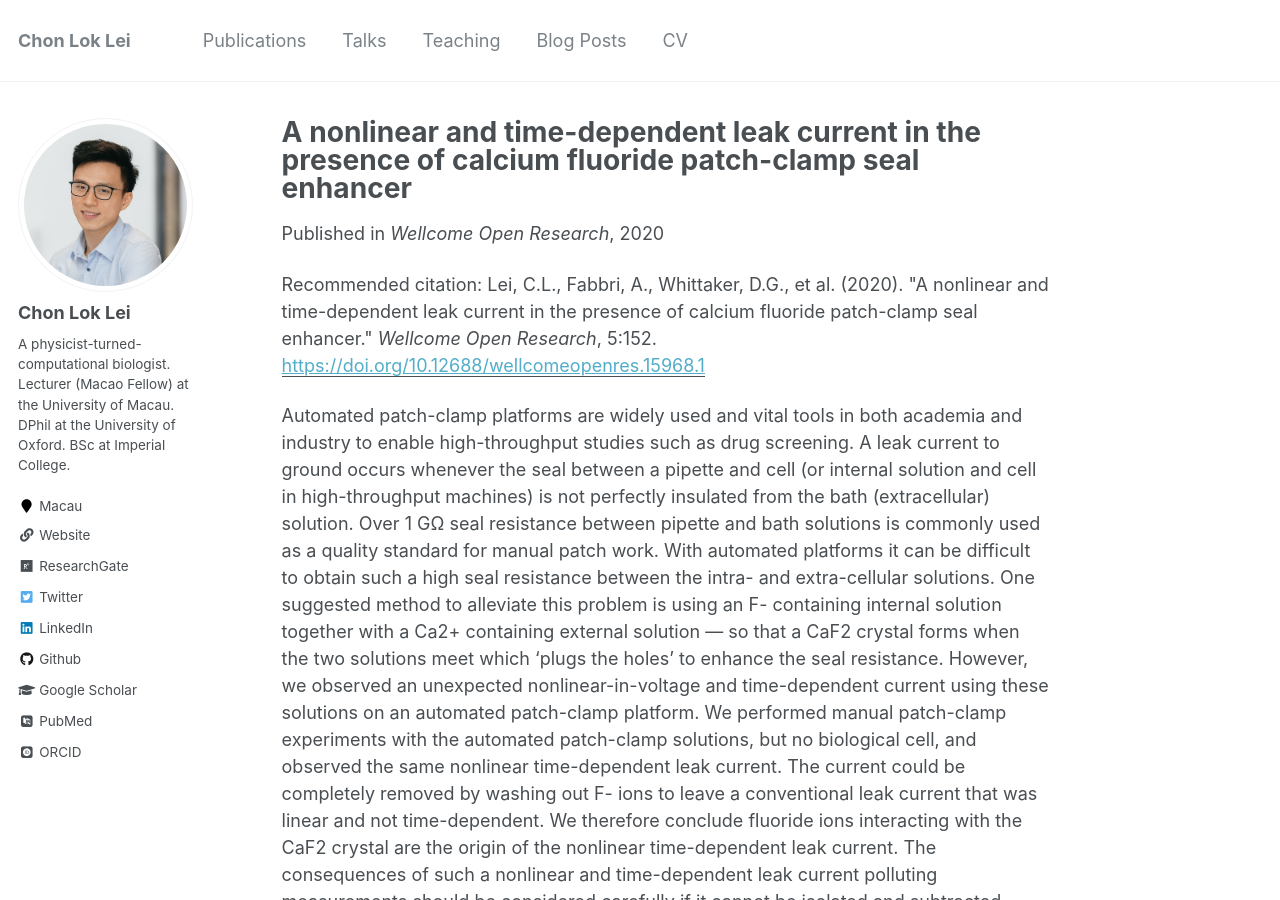
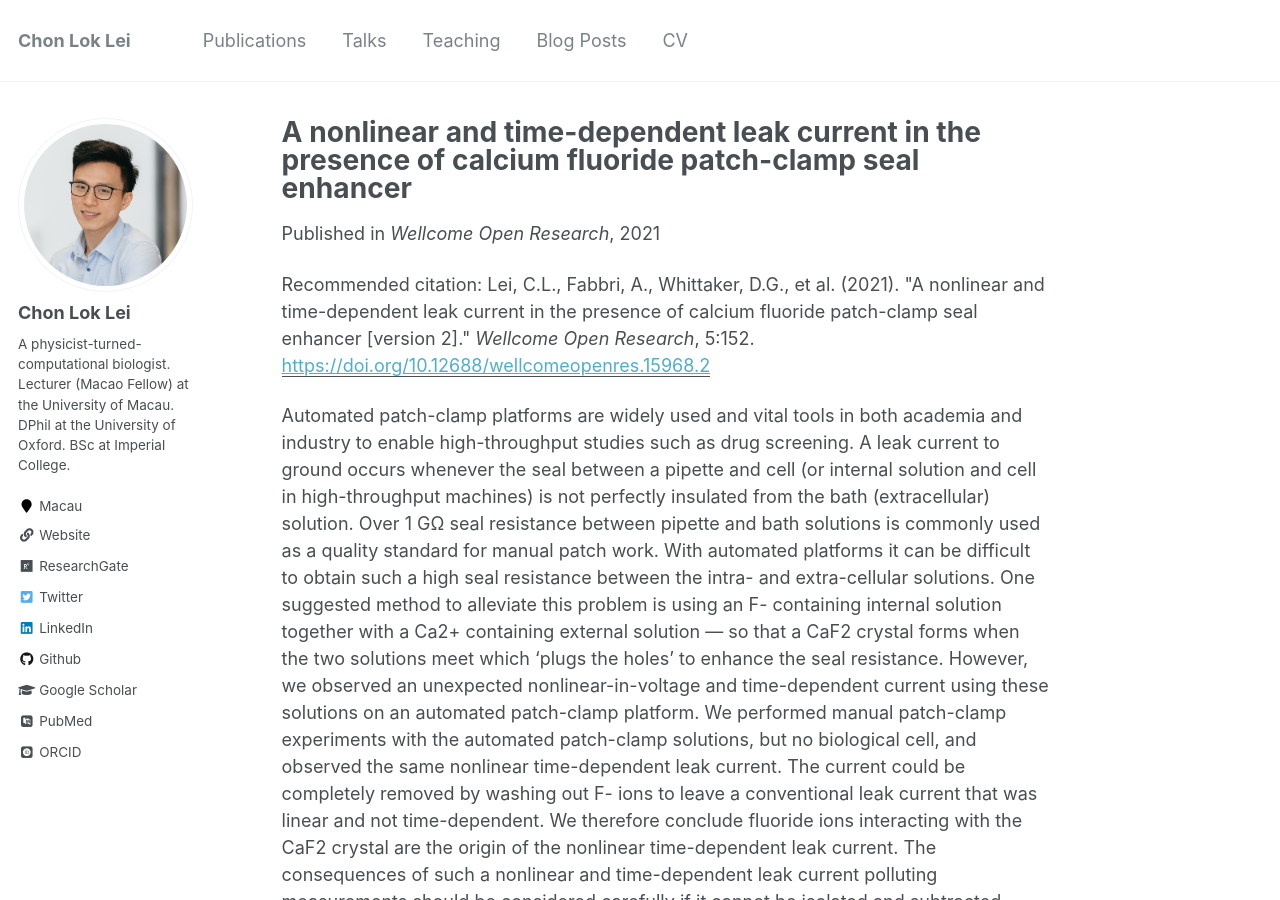
Before and after one commit to chonlei/chonlei.github.io, a Jekyll site: the page built from _publications/2021-11-02-paper-Lei2021c.md, in a window 1280 px wide and 900 px high. Built offline with Jekyll 4.4.1, drawn with Linux system fonts in a browser that asks for light colours; some web fonts are replaced.

Commit message:
Update nonlinear leak paper

```diff
--- a/_preprints/2020-07-01-paper-Lei2020c.md
+++ b/_publications/2021-11-02-paper-Lei2021c.md
@@ -1,12 +1,12 @@
 ---
 title: "A nonlinear and time-dependent leak current in the presence of calcium fluoride patch-clamp seal enhancer"
-collection: preprints
-permalink: /preprint/Lei2020c
+collection: publications
+permalink: /publication/Lei2020c
 excerpt: 'This paper studies a nonlinear-in-voltage and time-dependent leak current due to the effect of a commonly-used seal enhancer in patch-clamping.'
-date: 2020-07-01
+date: 2021-11-02
 venue: 'Wellcome Open Research'
-paperurl: 'https://doi.org/10.12688/wellcomeopenres.15968.1'
-citation: 'Lei, C.L., Fabbri, A., Whittaker, D.G., et al. (2020). &quot;A nonlinear and time-dependent leak current in the presence of calcium fluoride patch-clamp seal enhancer.&quot; <i>Wellcome Open Research</i>, 5:152.'
+paperurl: 'https://doi.org/10.12688/wellcomeopenres.15968.2'
+citation: 'Lei, C.L., Fabbri, A., Whittaker, D.G., et al. (2021). &quot;A nonlinear and time-dependent leak current in the presence of calcium fluoride patch-clamp seal enhancer [version 2].&quot; <i>Wellcome Open Research</i>, 5:152.'
 ---
 Automated patch-clamp platforms are widely used and vital tools in both academia and industry to enable high-throughput studies such as drug screening.
 A leak current to ground occurs whenever the seal between a pipette and cell (or internal solution and cell in high-throughput machines) is not perfectly insulated from the bath (extracellular) solution.
@@ -16,6 +16,7 @@ One suggested method to alleviate this problem is using an F- containing interna
 However, we observed an unexpected nonlinear-in-voltage and time-dependent current using these solutions on an automated patch-clamp platform.
 We performed manual patch-clamp experiments with the automated patch-clamp solutions, but no biological cell, and observed the same nonlinear time-dependent leak current.
 The current could be completely removed by washing out F- ions to leave a conventional leak current that was linear and not time-dependent.
-We therefore conclude fluoride ions interacting with the CaF2 crystal are the origin of the nonlinear time-dependent leak current. The consequences of such a nonlinear and time-dependent leak current polluting measurements should be considered carefully if it cannot be isolated and subtracted.
+We therefore conclude fluoride ions interacting with the CaF2 crystal are the origin of the nonlinear time-dependent leak current.
+The consequences of such a nonlinear and time-dependent leak current polluting measurements should be considered carefully if it cannot be isolated and subtracted.
 
-[Download paper here](http://chonlei.github.io/files/Lei2020c.pdf). Or [view here](https://doi.org/10.12688/wellcomeopenres.15968.1).
+[Download paper here](http://chonlei.github.io/files/Lei2021c.pdf). Or [view here](https://doi.org/10.12688/wellcomeopenres.15968.2).
```
Also changed, not shown: 1 other file.
